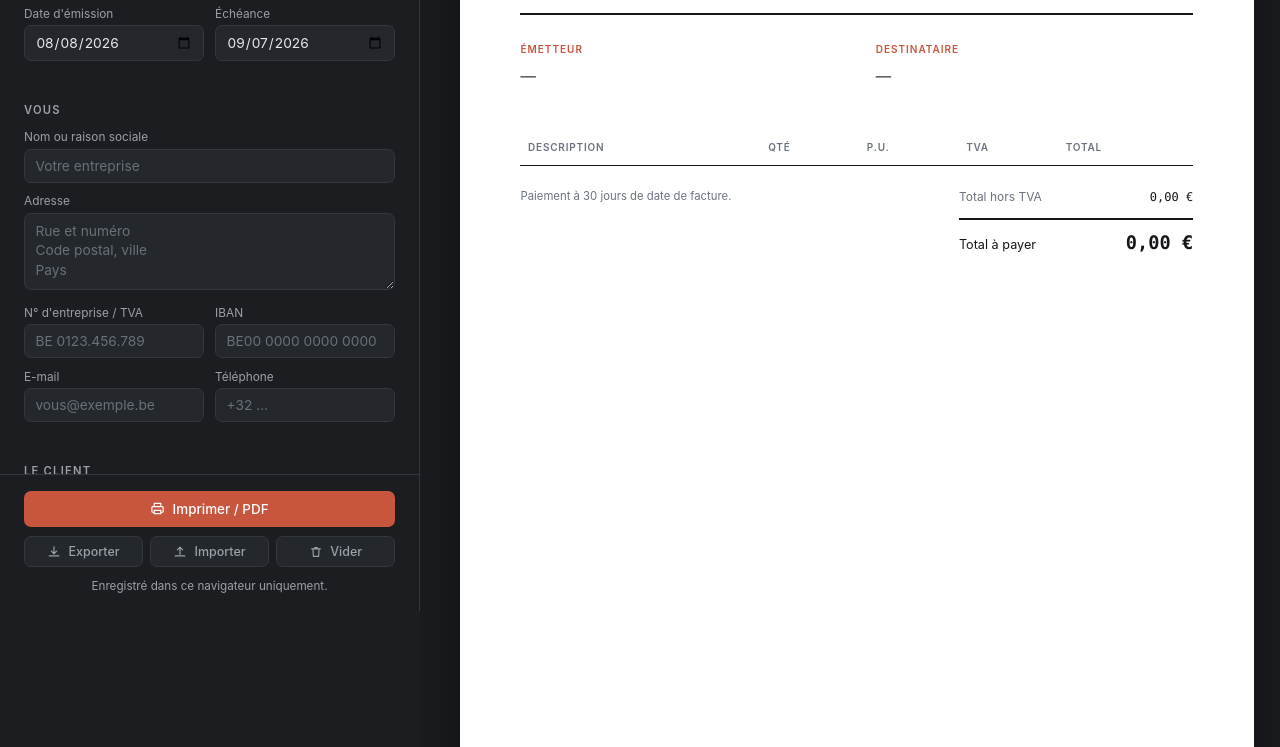
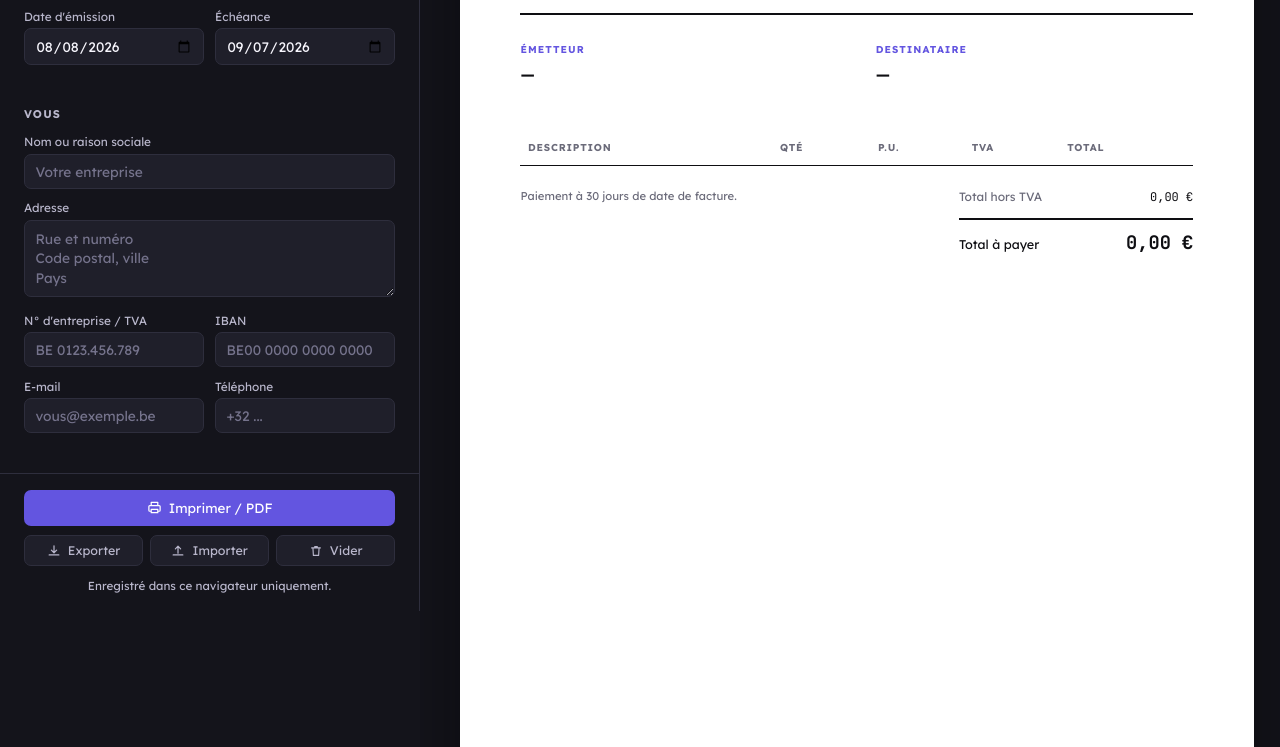
Before and after one commit to Core-Agency/facturier, a plain HTML site: page index.html in a window 1280 px wide. Shown: the part 189-936 px from the top of the page. Drawn offline with Linux system fonts and the light colour scheme.

Commit message:
Applique la charte de Core : violet, lavande, Lexend Deca
Les jetons viennent de site/src/styles/01-tokens.css de core-agency.be.
La charte pose une regle explicite -- UN SEUL ACCENT, ET IL TIENT TOUTE
LA PAGE -- que ce projet enfreignait avec sa teinte propre.

Les polices Lexend Deca et JetBrains Mono sont EMBARQUEES dans fonts/,
pas appelees chez Google : un appel externe romprait la promesse
« aucune requete reseau », qui est l argument principal de l outil.
Les deux sont sous licence OFL, dont le texte accompagne les fichiers
comme la licence l exige.

```diff
--- a/css/facturier.css
+++ b/css/facturier.css
@@ -10,6 +10,29 @@
    ce qui sera imprimé et ce qui ne le sera pas.
    ========================================================================== */
 
+/* --------------------------------------------------------------------------
+   LES POLICES SONT EMBARQUÉES, PAS APPELÉES.
+   Lexend Deca et JetBrains Mono sont servies depuis `fonts/`, jamais depuis
+   Google Fonts : un appel externe romprait la promesse « aucune requête
+   réseau », qui est l'argument principal de cet outil. Les deux sont sous
+   licence OFL — voir fonts/LICENCE-DES-POLICES.md.
+   -------------------------------------------------------------------------- */
+@font-face {
+  font-family: 'Lexend Deca';
+  src: url('../fonts/lexend-deca-400.woff2') format('woff2');
+  font-weight: 400; font-style: normal; font-display: swap;
+}
+@font-face {
+  font-family: 'Lexend Deca';
+  src: url('../fonts/lexend-deca-700.woff2') format('woff2');
+  font-weight: 700; font-style: normal; font-display: swap;
+}
+@font-face {
+  font-family: 'JetBrains Mono';
+  src: url('../fonts/jetbrains-mono-var.woff2') format('woff2');
+  font-weight: 100 800; font-style: normal; font-display: swap;
+}
+
 /* ⚠️ `[hidden]` a une spécificité nulle : n'importe quelle classe posant un
    `display` le bat, et l'élément « caché » reste visible. On le verrouille
    ici, une fois pour toutes. */
@@ -17,29 +40,41 @@
 
 *, *::before, *::after { box-sizing: border-box; }
 
+/* --------------------------------------------------------------------------
+   LA CHARTE DE CORE, REPRISE TELLE QUELLE.
+   Les jetons viennent de site/src/styles/01-tokens.css de core-agency.be.
+   ⚠️ UN SEUL ACCENT, ET IL TIENT TOUTE LA PAGE : pas de seconde teinte
+   résiduelle dans un bouton ou un badge de pied de page. C'est la règle
+   inscrite dans la charte, et c'est elle qui fait qu'une palette se voit.
+   Le blanc sur le violet #6355e0 mesure 5.3:1 — conforme. C'est pour cette
+   raison que la couleur du texte posé sur l'accent est un jeton à part.
+   -------------------------------------------------------------------------- */
 :root {
-  /* L'atelier */
-  --etabli:      #1B1D21;
-  --etabli-haut: #24272C;
-  --etabli-bord: #33373E;
-  --encre-claire:#E8E9EB;
-  --encre-douce: #9AA0A8;
-  --signal:      #C8553D;
-  --signal-vif:  #E0684E;
+  /* L'atelier — le dégradé sombre de la charte */
+  --etabli:      #14141B;
+  --etabli-haut: #1F1F2A;
+  --etabli-bord: #2E2E3D;
+  --encre-claire:#F7F6FD;
+  --encre-douce: #B9B7CC;
+  --signal:      #6355E0;
+  --signal-vif:  #8B7BF5;
+  --sur-signal:  #FFFFFF;
 
   /* Le document */
   --papier:      #FFFFFF;
-  --doc-encre:   #14161A;
-  --doc-douce:   #6B7280;
-  --doc-filet:   #E3E5E9;
+  --doc-encre:   #0E0E12;
+  --doc-douce:   #6B6B7A;
+  --doc-filet:   rgba(14, 14, 18, .10);
+  --doc-lavande: #F1EFFD;
 
   --rayon: 7px;
 
-  /* Une pile système : la police se charge instantanément et l'outil
-     fonctionne hors ligne. Aucune requête réseau, nulle part. */
-  --ui: ui-sans-serif, -apple-system, "Segoe UI", Roboto, "Helvetica Neue", Arial, sans-serif;
-  --doc: ui-serif, Georgia, "Times New Roman", serif;
-  --chiffres: ui-monospace, "SF Mono", "Cascadia Mono", Consolas, monospace;
+  /* Lexend Deca partout, comme sur core-agency.be : une seule famille des
+     titres au texte courant. JetBrains Mono pour les chiffres — sur une
+     facture, les colonnes de montants doivent s'aligner. */
+  --ui: 'Lexend Deca', -apple-system, "Segoe UI", Roboto, system-ui, sans-serif;
+  --doc: 'Lexend Deca', -apple-system, "Segoe UI", Roboto, system-ui, sans-serif;
+  --chiffres: 'JetBrains Mono', ui-monospace, Consolas, monospace;
 }
 
 html, body { height: 100%; }
@@ -138,9 +173,9 @@ body {
 .champ__saisie:focus {
   outline: none;
   border-color: var(--signal);
-  box-shadow: 0 0 0 3px rgb(200 85 61 / .16);
+  box-shadow: 0 0 0 3px rgb(99 85 224 / .22);
 }
-.champ__saisie::placeholder { color: #6A7078; }
+.champ__saisie::placeholder { color: #75738C; }
 .champ__saisie--zone { resize: vertical; line-height: 1.45; }
 .champ__saisie--court { width: auto; flex: 0 0 auto; }
 .champ__groupe { display: flex; gap: .4rem; }
@@ -215,7 +250,7 @@ body {
 }
 .bouton--plein {
   width: 100%;
-  color: #fff;
+  color: var(--sur-signal);
   background: var(--signal);
 }
 .bouton--plein:hover { background: var(--signal-vif); }
@@ -257,7 +292,7 @@ body {
   padding: 2.5rem;
   overflow-x: auto;
   background:
-    radial-gradient(ellipse at 50% 0%, #23262B 0%, var(--etabli) 60%);
+    radial-gradient(ellipse at 50% 0%, #23213A 0%, var(--etabli) 62%);
 }
 
 /* Les dimensions sont en millimètres : à l'écran comme à l'impression,
@@ -361,7 +396,7 @@ body {
   margin: 2.5mm 0 0;
   padding: 2mm 2.5mm;
   color: var(--doc-encre);
-  background: #F6F1EF;
+  background: var(--doc-lavande);
   border-left: 2px solid var(--signal);
 }
 .doc__mentions__iban {
```
Also changed, not shown: index.html (+2 -2 lines), fonts/jetbrains-mono-var.woff2 (added), fonts/lexend-deca-400.woff2 (added), fonts/lexend-deca-700.woff2 (added), 2 other files.
